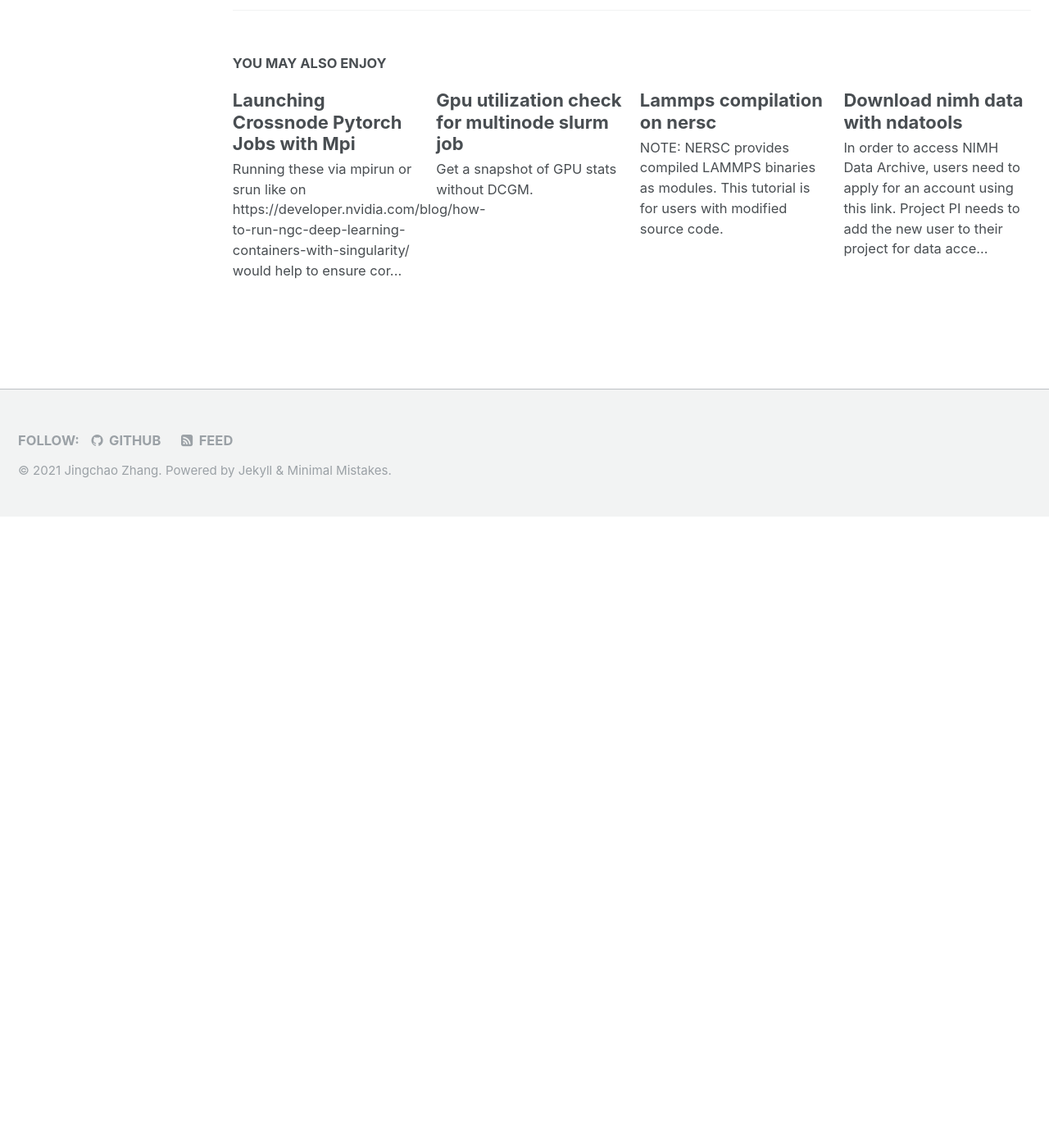
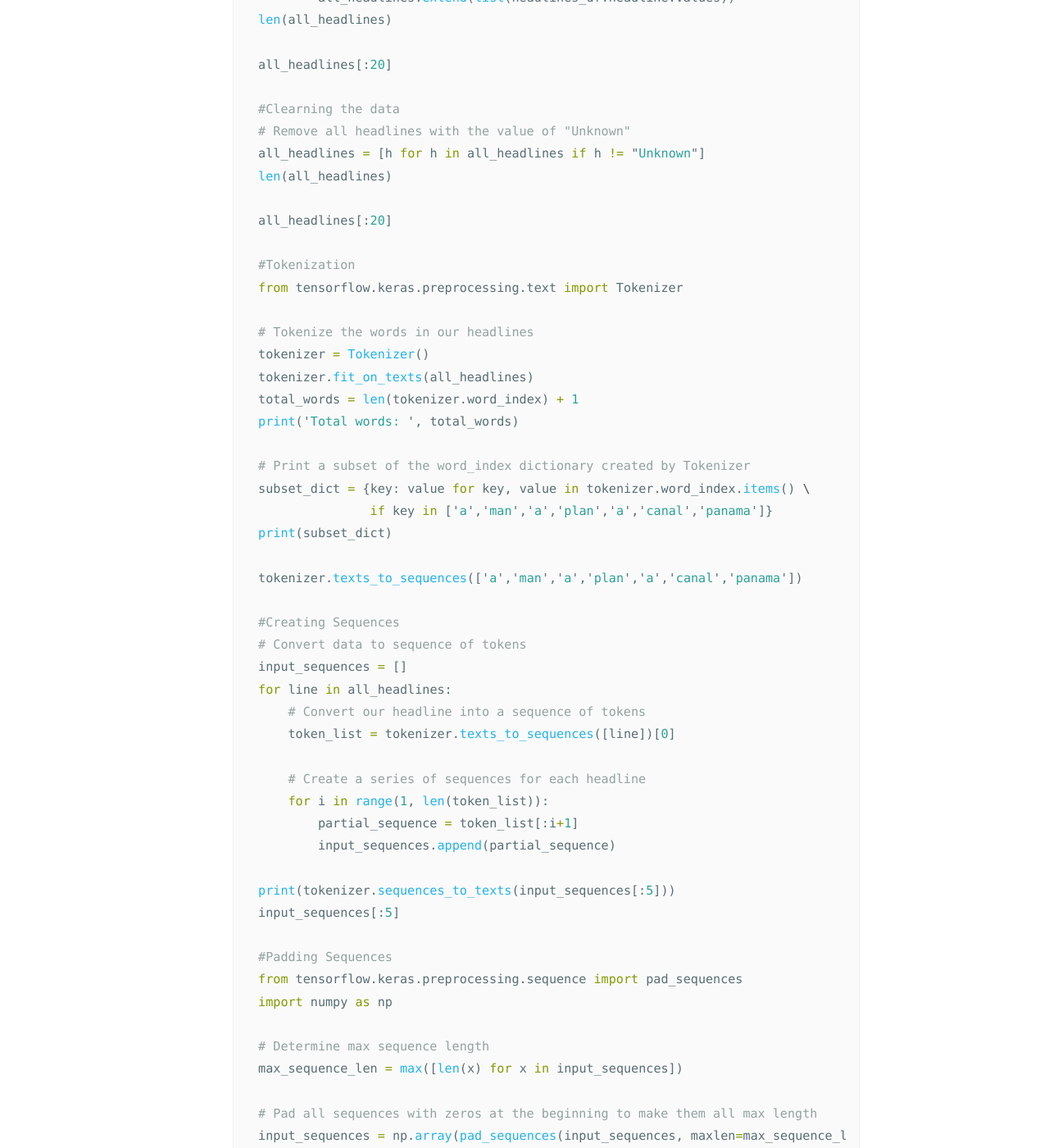
Before and after one commit to JingchaoZhang/JingchaoZhang.github.io, a Jekyll site: the page built from _posts/2021-03-03-NV DLI Fundamentals of DL.md, in a window 1280 px wide and 1400 px high, scrolled down 15627 px. Shown: the whole window at 82% size. Built offline with Jekyll 4.4.1, drawn with Linux system fonts in a browser that asks for light colours; before the commit the page ends 16257 px from its top, so only the background shows below that; some of the changed text lies outside the part shown.

Commit message:
Update 2021-03-03-NV DLI Fundamentals of DL.md

````diff
--- a/_posts/2021-03-03-NV DLI Fundamentals of DL.md
+++ b/_posts/2021-03-03-NV DLI Fundamentals of DL.md
@@ -541,3 +541,137 @@ def presidential_doggy_door(image_path):
 presidential_doggy_door('data/presidential_doggy_door/valid/not_bo/131.jpg')
 presidential_doggy_door('data/presidential_doggy_door/valid/bo/bo_29.jpg')
 ```
+
+# Sequence Data
+```python
+#Reading in the Data
+import os
+import pandas as pd
+
+nyt_dir = 'data/nyt_dataset/articles/'
+
+all_headlines = []
+for filename in os.listdir(nyt_dir):
+    if 'Articles' in filename:
+        # Read in all the data from the CSV file
+        headlines_df = pd.read_csv(nyt_dir + filename)
+        # Add all of the headlines to our list
+        all_headlines.extend(list(headlines_df.headline.values))
+len(all_headlines)
+
+all_headlines[:20]
+
+#Clearning the data
+# Remove all headlines with the value of "Unknown"
+all_headlines = [h for h in all_headlines if h != "Unknown"]
+len(all_headlines)
+
+all_headlines[:20]
+
+#Tokenization
+from tensorflow.keras.preprocessing.text import Tokenizer
+
+# Tokenize the words in our headlines
+tokenizer = Tokenizer()
+tokenizer.fit_on_texts(all_headlines)
+total_words = len(tokenizer.word_index) + 1
+print('Total words: ', total_words)
+
+# Print a subset of the word_index dictionary created by Tokenizer
+subset_dict = {key: value for key, value in tokenizer.word_index.items() \
+               if key in ['a','man','a','plan','a','canal','panama']}
+print(subset_dict)
+
+tokenizer.texts_to_sequences(['a','man','a','plan','a','canal','panama'])
+
+#Creating Sequences
+# Convert data to sequence of tokens
+input_sequences = []
+for line in all_headlines:
+    # Convert our headline into a sequence of tokens
+    token_list = tokenizer.texts_to_sequences([line])[0]
+
+    # Create a series of sequences for each headline
+    for i in range(1, len(token_list)):
+        partial_sequence = token_list[:i+1]
+        input_sequences.append(partial_sequence)
+
+print(tokenizer.sequences_to_texts(input_sequences[:5]))
+input_sequences[:5]
+
+#Padding Sequences
+from tensorflow.keras.preprocessing.sequence import pad_sequences
+import numpy as np
+
+# Determine max sequence length
+max_sequence_len = max([len(x) for x in input_sequences])
+
+# Pad all sequences with zeros at the beginning to make them all max length
+input_sequences = np.array(pad_sequences(input_sequences, maxlen=max_sequence_len, padding='pre'))
+input_sequences[0]
+
+#Creating Predictors and Target
+# Predictors are every word except the last
+predictors = input_sequences[:,:-1]
+# Labels are the last word
+labels = input_sequences[:,-1]
+labels[:5]
+
+from tensorflow.keras import utils
+
+labels = utils.to_categorical(labels, num_classes=total_words)
+
+#Creating the Model
+from tensorflow.keras.layers import Embedding, LSTM, Dense, Dropout
+from tensorflow.keras.models import Sequential
+
+# Input is max sequence length - 1, as we've removed the last word for the label
+input_len = max_sequence_len - 1
+
+model = Sequential()
+
+# Add input embedding layer
+model.add(Embedding(total_words, 10, input_length=input_len))
+
+# Add LSTM layer with 100 units
+model.add(LSTM(100))
+model.add(Dropout(0.1))
+
+# Add output layer
+model.add(Dense(total_words, activation='softmax'))
+
+model.summary()
+model.compile(loss='categorical_crossentropy', optimizer='adam')
+model.fit(predictors, labels, epochs=30, verbose=1)
+
+#Making Predictions
+def predict_next_token(seed_text):
+    token_list = tokenizer.texts_to_sequences([seed_text])[0]
+    token_list = pad_sequences([token_list], maxlen=max_sequence_len-1, padding='pre')
+    prediction = model.predict_classes(token_list, verbose=0)
+    return prediction
+
+prediction = predict_next_token("today in new york")
+prediction
+tokenizer.sequences_to_texts([prediction])
+
+#Creating New Headlines
+def generate_headline(seed_text, next_words=1):
+    for _ in range(next_words):
+        # Predict next token
+        prediction = predict_next_token(seed_text)
+        # Convert token to word
+        next_word = tokenizer.sequences_to_texts([prediction])[0]
+        # Add next word to the headline. This headline will be used in the next pass of the loop.
+        seed_text += " " + next_word
+    # Return headline as title-case
+    return seed_text.title()
+
+seed_texts = [
+    'washington dc is',
+    'today in new york',
+    'the school district has',
+    'crime has become']
+for seed in seed_texts:
+    print(generate_headline(seed, next_words=5))
+```
````
